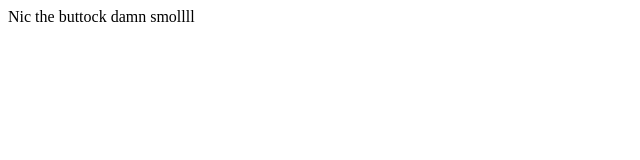
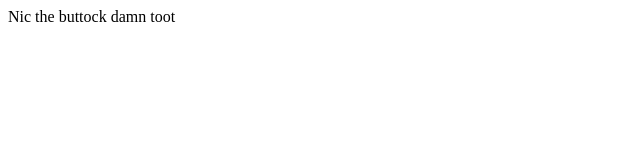
Before and after one commit to tangwengee/iaclearning, a plain HTML site: page index.html in a window 1280 px wide. Shown: the full height of the page, 0-640 px from the left. Drawn offline with Linux system fonts and the light colour scheme.

Commit message:
test credentials

```diff
--- a/index.html
+++ b/index.html
@@ -7,6 +7,6 @@
     <title>Document</title>
 </head>
 <body>
-    <div>Nic the buttock damn smollll</div>
+    <div>Nic the buttock damn toot</div>
 </body>
 </html>
```
Also changed, not shown: 1 other file.
